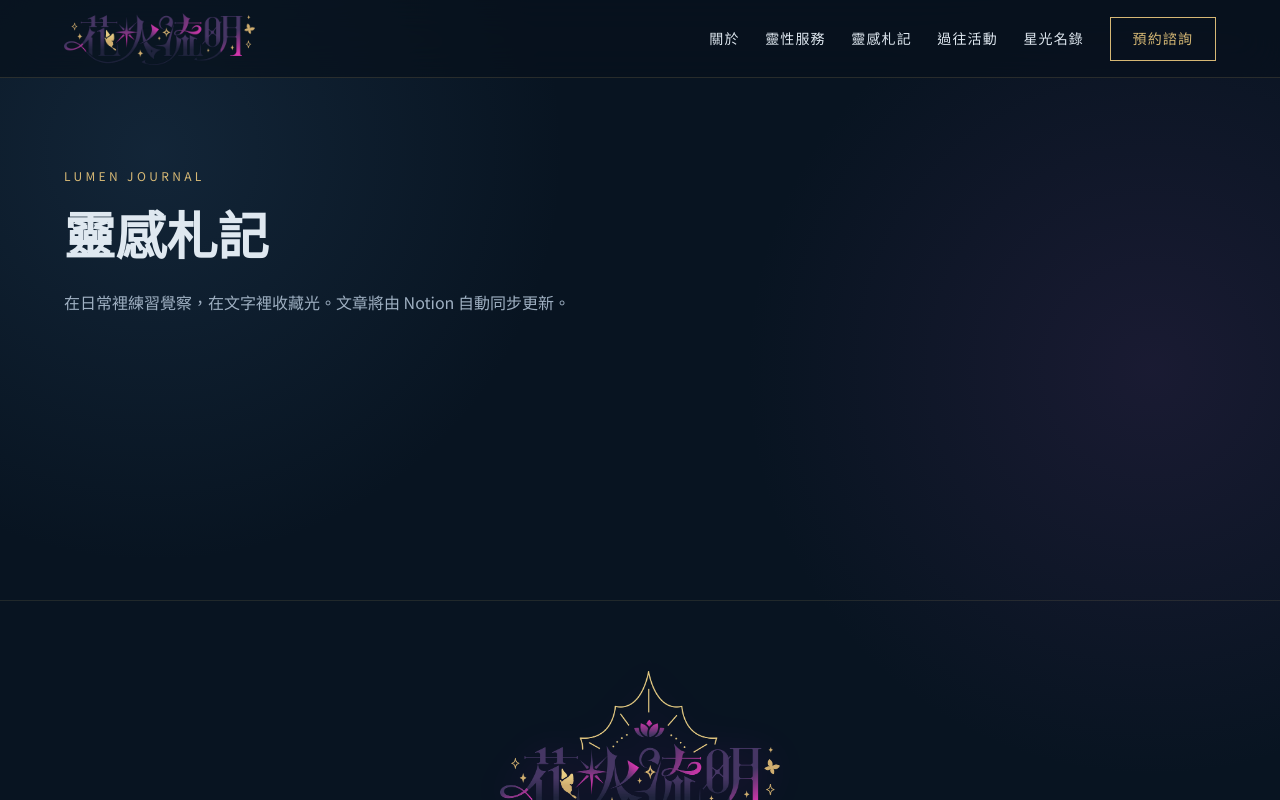
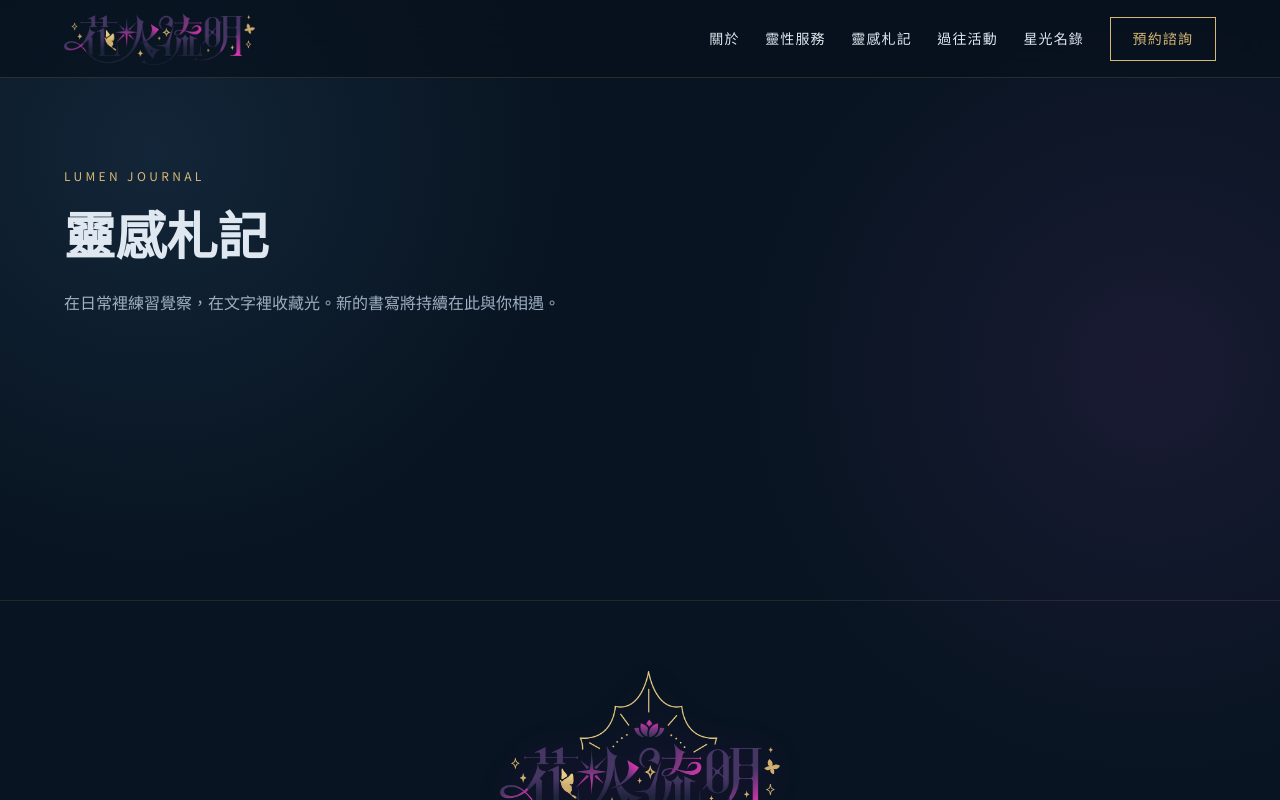
Before and after one commit to lumen971/test, a Nuxt app: page /articles in a window 1280 px wide. Shown: the top 800 px of the page. Built offline with nearby package versions, Linux system fonts and the light colour scheme; no server answers.

Commit message:
移除前台所有與 Notion 管理方式有關的文字

```diff
--- a/app/pages/articles/index.vue
+++ b/app/pages/articles/index.vue
@@ -1,2 +1,2 @@
 <script setup lang="ts">import type { ArticleSummary } from '../../../shared/types/content'; useSeoMeta({ title: '靈感札記', description: '花火流明關於能量、覺察與靈性生活的文章。' }); const { data: articles } = await useFetch<ArticleSummary[]>('/api/articles')</script>
-<template><div class="page-wrap"><SectionHeading eyebrow="LUMEN JOURNAL" title="靈感札記" description="在日常裡練習覺察，在文字裡收藏光。文章將由 Notion 自動同步更新。" /><div class="article-grid"><article v-for="article in articles" :key="article.id" class="article-card"><ArticleCover :article="article" /><div><time>{{ article.publishedAt }}</time><h2>{{ article.title }}</h2><p>{{ article.excerpt }}</p><NuxtLink :to="`/articles/${article.slug}`">繼續閱讀 →</NuxtLink></div></article></div></div></template>
+<template><div class="page-wrap"><SectionHeading eyebrow="LUMEN JOURNAL" title="靈感札記" description="在日常裡練習覺察，在文字裡收藏光。新的書寫將持續在此與你相遇。" /><div class="article-grid"><article v-for="article in articles" :key="article.id" class="article-card"><ArticleCover :article="article" /><div><time>{{ article.publishedAt }}</time><h2>{{ article.title }}</h2><p>{{ article.excerpt }}</p><NuxtLink :to="`/articles/${article.slug}`">繼續閱讀 →</NuxtLink></div></article></div></div></template>
--- a/app/pages/supporters/index.vue
+++ b/app/pages/supporters/index.vue
@@ -112,6 +112,6 @@ async function loadHistory() {
       <div v-else class="support-tiers archive-tiers"><section v-for="group in historyData.groups" :key="group.tier" class="tier-card"><span>✦</span><h2>{{ group.tier }}</h2><ul><li v-for="member in group.members" :key="member">{{ member }}</li></ul></section></div>
     </section>
 
-    <p class="privacy-note">名單僅顯示同意公開的名稱；公開設定、稱呼與卡片內容皆可隨時在 Notion 調整。</p>
+    <p class="privacy-note">名單僅顯示同意公開的名稱，謝謝每一道願意被記錄的星光。</p>
   </div>
 </template>
```
